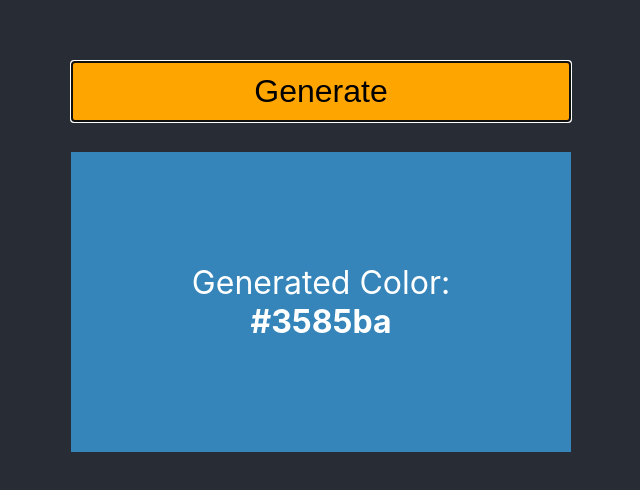
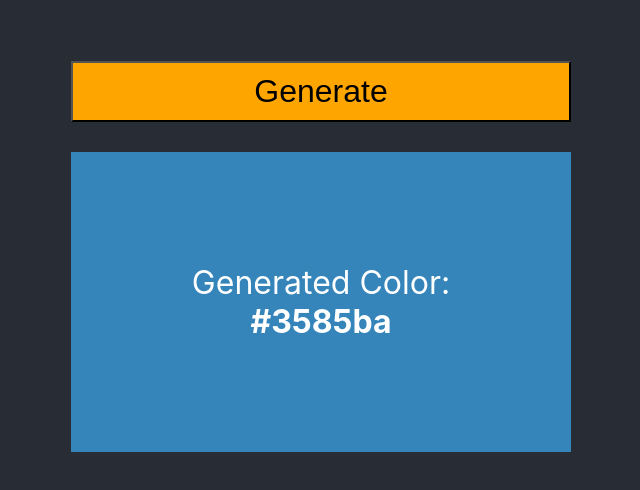
Before and after one commit to jefftbyrd/react-random-color-generator, a React app: page / in a window 1280 px wide. Shown: the part 144-634 px from the top of the page, without its empty margins (319-959 px from the left). Built offline with nearby package versions, Linux system fonts and the light colour scheme; the HTML template or start-up script is replaced by a standard one.

Commit message:
Test #2. Drone can't find the button!

```diff
--- a/src/App.js
+++ b/src/App.js
@@ -8,9 +8,9 @@ export default function App() {
     <>
       <button
         type="button"
+        name="Generate"
         onClick={() => setColor(randomColor())}
         className="generateButton"
-        autoFocus="true"
       >
         Generate
       </button>
```
